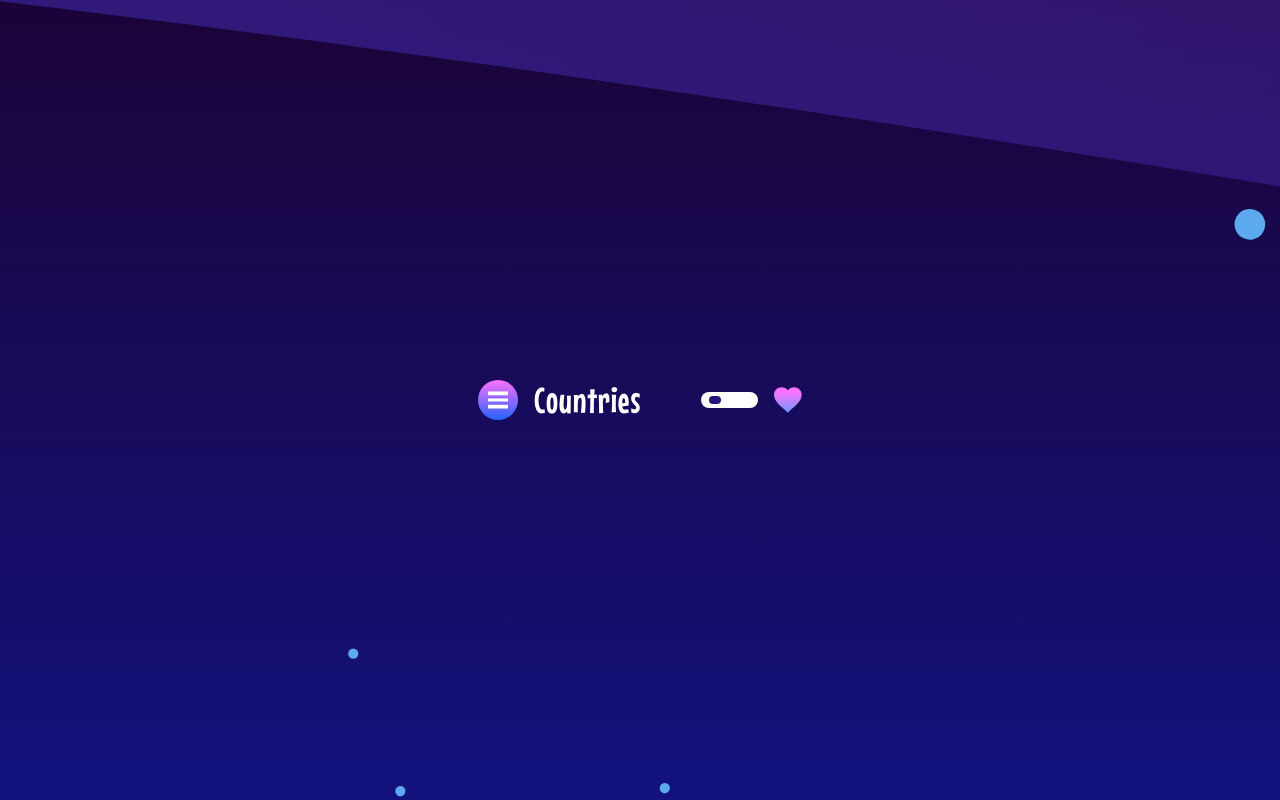
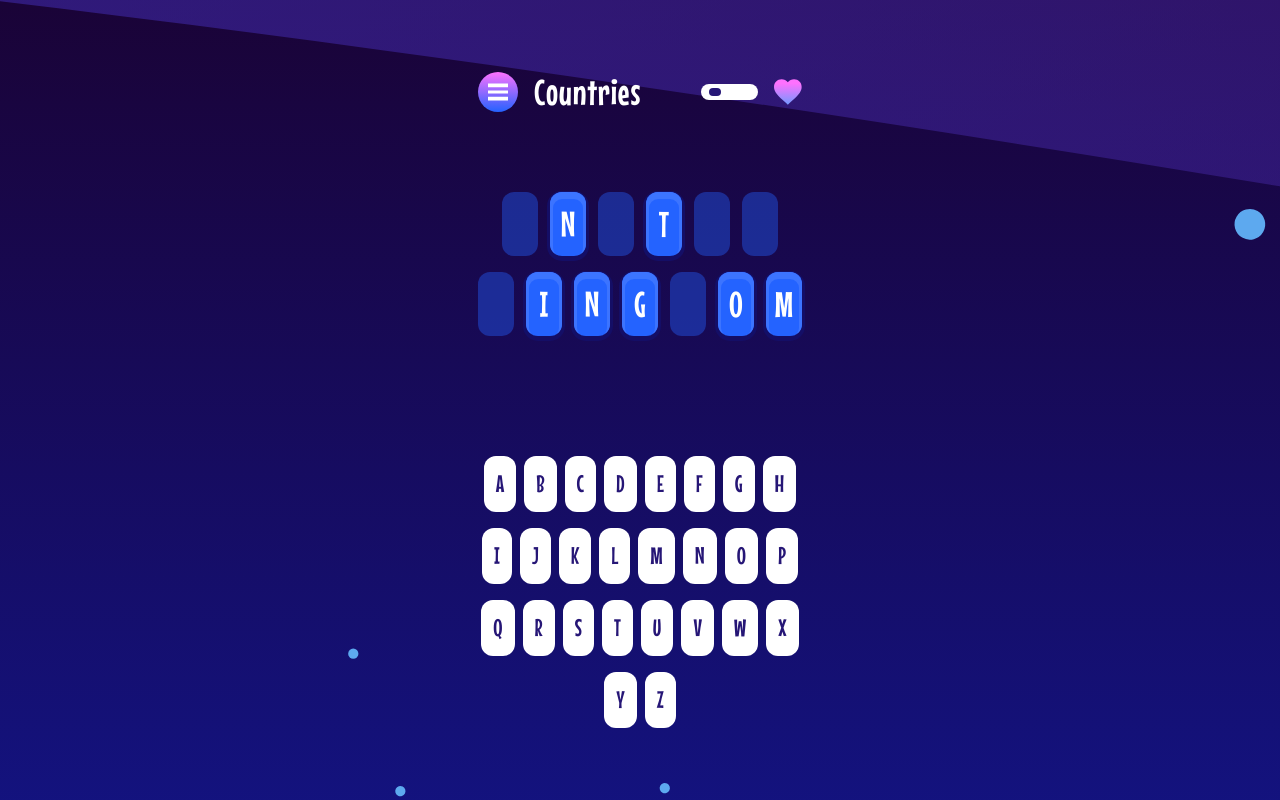
Before and after one commit to keremenen/hangman, a React (Vite) app: page / in a window 1280 px wide. Built offline with nearby package versions, Linux system fonts and the light colour scheme.

Commit message:
wip build ingame board component

```diff
--- a/src/App.tsx
+++ b/src/App.tsx
@@ -1,6 +1,11 @@
 import menuIcon from "./assets/images/icon-menu.svg";
 import IconButton from "./components/icon-button";
 import heartIcon from "./assets/images/icon-heart.svg";
+import { cn } from "./assets/lib/utils";
+import { alphabet } from "./assets/lib/const";
+
+const searchPhrase = "United Kingdom";
+const searchPhraseWordArray = searchPhrase.split(" ");
 
 function App() {
   return (
@@ -9,8 +14,8 @@ function App() {
       {/* <MainMenuBoard /> */}
       {/* <HowToPlayBoard /> */}
       {/* <CategoryPickBoard /> */}
-      <section className="grid w-full max-w-[324px] gap-24 py-4">
-        <header className="flex items-center justify-between">
+      <section className="grid w-full max-w-[324px] gap-20 py-4">
+        <header className="flex w-full items-center justify-between">
           <div className="flex items-center gap-4">
             <IconButton icon={menuIcon} />
             <h1 className="text-4xl tracking-wide">Countries</h1>
@@ -22,6 +27,38 @@ function App() {
             <img src={heartIcon} alt="heart icon" className="size-7" />
           </div>
         </header>
+        {/* Search phrase */}
+        <section className="flex flex-wrap justify-center gap-y-4">
+          {searchPhraseWordArray.map((word, wordIndex) => (
+            <section key={wordIndex} className="flex gap-x-3">
+              {word.split("").map((letter, letterIndex) => {
+                const shouldHide = Math.random() < 0.5; // 50% chance to hide the letter
+                return (
+                  <span
+                    key={letterIndex}
+                    className={cn(
+                      "bg-blue/100 shadow-custom flex h-16 w-9 items-center justify-center overflow-hidden rounded-xl text-4xl",
+                      shouldHide && "bg-blue/40 text-transparent shadow-none",
+                    )}
+                  >
+                    {letter.toUpperCase()}
+                  </span>
+                );
+              })}
+            </section>
+          ))}
+        </section>
+        {/* Keayboard */}
+        <section className="mt-10 flex flex-wrap justify-center gap-x-2 gap-y-4">
+          {alphabet.map((letter, index) => (
+            <button
+              key={index}
+              className="text-dark-navy flex items-center justify-center rounded-xl bg-white px-3 py-3 text-2xl"
+            >
+              {letter}
+            </button>
+          ))}
+        </section>
       </section>
     </section>
   );
--- /dev/null
+++ b/src/assets/lib/const.ts
@@ -0,0 +1,28 @@
+export const alphabet = [
+  "A",
+  "B",
+  "C",
+  "D",
+  "E",
+  "F",
+  "G",
+  "H",
+  "I",
+  "J",
+  "K",
+  "L",
+  "M",
+  "N",
+  "O",
+  "P",
+  "Q",
+  "R",
+  "S",
+  "T",
+  "U",
+  "V",
+  "W",
+  "X",
+  "Y",
+  "Z",
+];
--- a/tailwind.config.js
+++ b/tailwind.config.js
@@ -19,7 +19,11 @@ export default {
         'mobile-background': "url('./src/assets/images/background-mobile.svg')",
         'pink-gradient': `linear-gradient(#fe71fe, #2462ff)`,
       },
-
+      boxShadow: {
+        // Add inner shadow with position X: 0, Y: 0, blur: 0, spread: 6, color: #CFD8DC
+        'custom': 'inset 0 4px 0 3px #3c74ff, 0 2px 0 3px #140e66'
+      },
+      //
     },
   },
   plugins: [],
```
